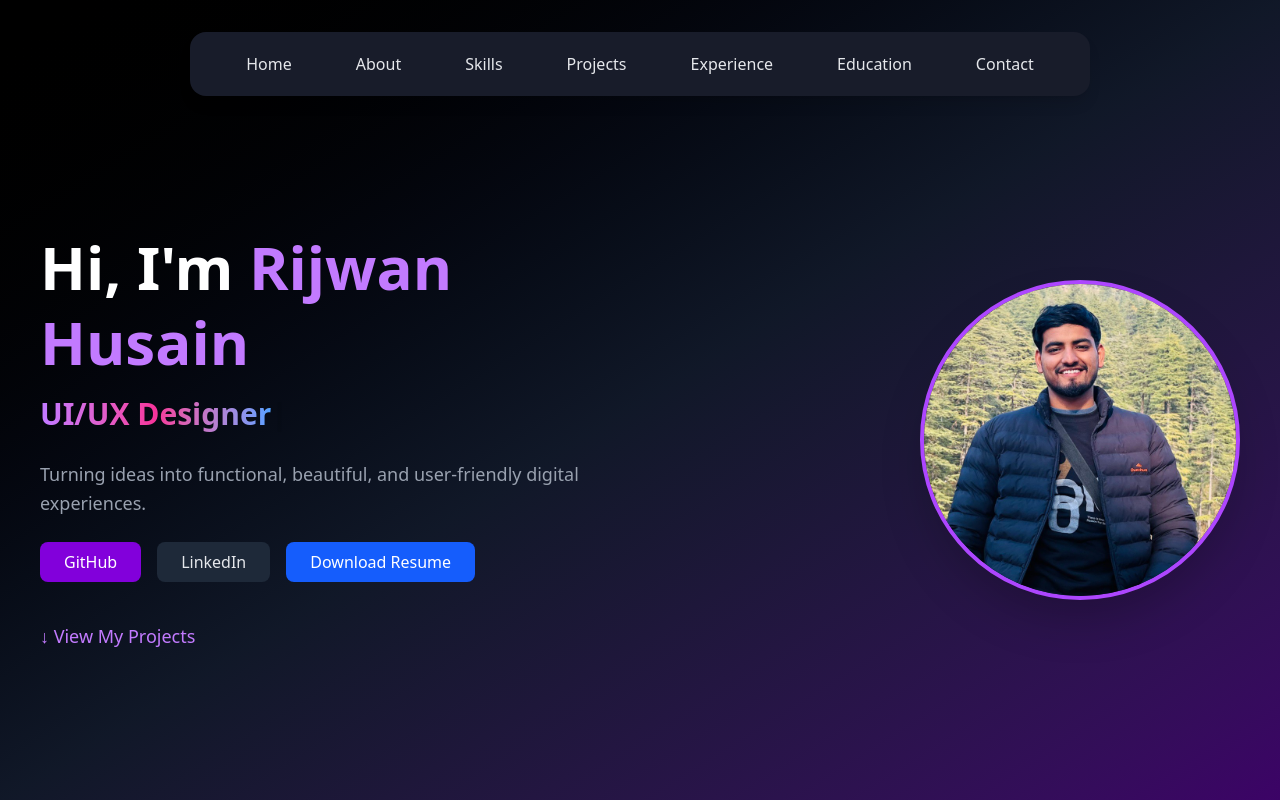
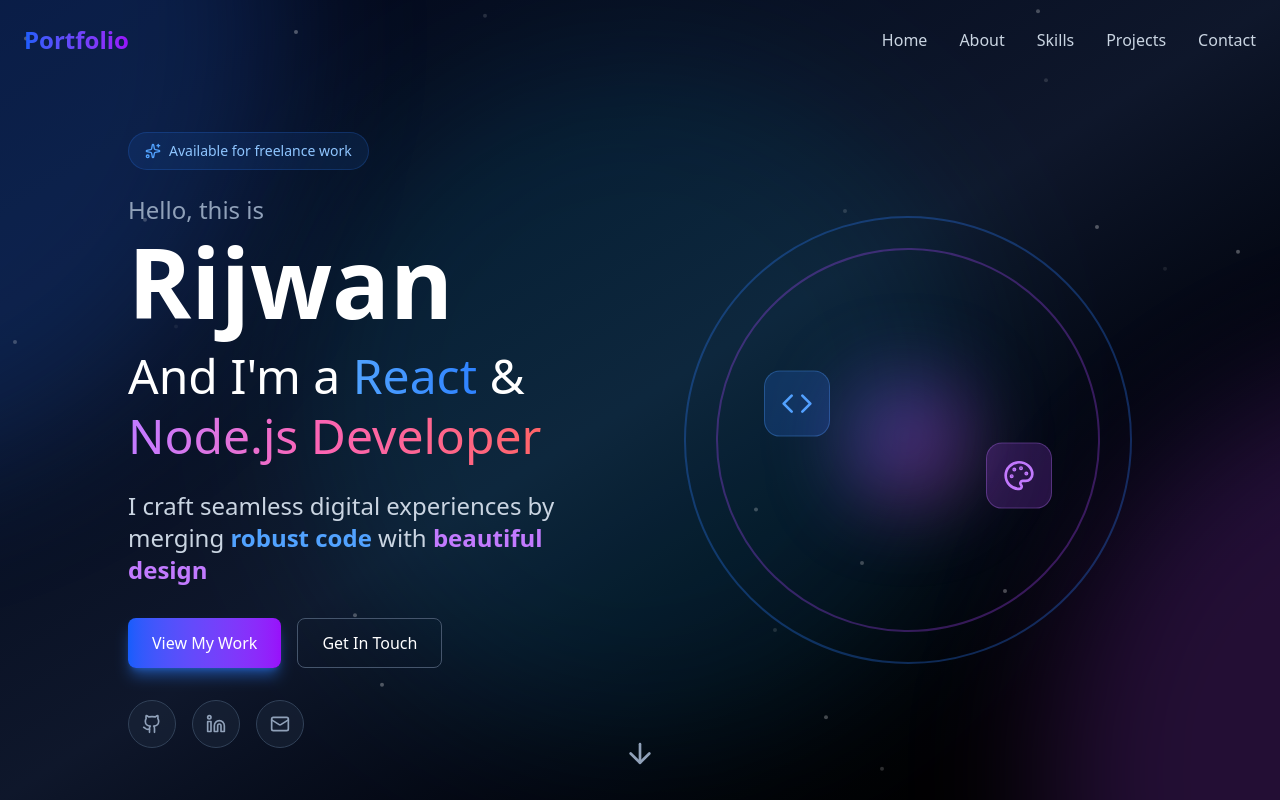
Before and after one commit to rijwanofficials/Portfolio, a React (Vite) app: page / in a window 1280 px wide. Shown: the top 800 px of the page. Built offline with nearby package versions, Linux system fonts and the light colour scheme.

Commit message:
Updated navigation bar to include smooth animations using Framer Motion library.

```diff
--- a/package.json
+++ b/package.json
@@ -11,7 +11,9 @@
   },
   "dependencies": {
     "@tailwindcss/vite": "^4.1.16",
-    "framer-motion": "^12.23.24",
+    "framer-motion": "^12.29.0",
+    "lucide-react": "^0.563.0",
+    "motion": "^12.29.0",
     "react": "^19.1.1",
     "react-dom": "^19.1.1",
     "react-router-dom": "^7.9.5",
--- a/src/App.jsx
+++ b/src/App.jsx
@@ -1,4 +1,3 @@
-import Hero from "./components/Hero";
 import About from "./components/About";
 import Projects from "./components/Projects";
 import Skills from "./components/Skills";
@@ -6,11 +5,16 @@
 import Education from "./components/Education"; // Your new Education component
 import Contact from "./components/Contact";
 import Footer from "./components/Footer";
+import { Hero } from "./components/Hero";
+import { Navbar } from "./components/Navbar";
 
 function App() {
   return (
     <div className="bg-gray-950 min-h-screen scroll-smooth">
       <main>
+        <section id="navbar">
+          <Navbar />
+        </section>
         <section id="hero">
           <Hero />
         </section>
--- a/src/components/Hero.jsx
+++ b/src/components/Hero.jsx
@@ -1,109 +1,214 @@
-import Navbar from "./Navbar";
-import { ReactTyped } from "react-typed";
 import { motion } from "framer-motion";
-import profile from "../assets/profile.jpeg"; // 🔹 Replace with your actual image
+import {
+  Github,
+  Linkedin,
+  Mail,
+  ArrowDown,
+  Code,
+  Palette,
+  Sparkles,
+} from "lucide-react";
 
-export default function Hero() {
+export function Hero() {
+  const scrollToSection = (id) => {
+    const el = document.getElementById(id);
+    el?.scrollIntoView({ behavior: "smooth" });
+  };
+
   return (
     <section
       id="home"
-      className="relative flex flex-col justify-center items-center min-h-[100vh] overflow-hidden bg-gradient-to-br from-black via-gray-900 to-purple-950"
-      aria-label="Hero section introducing Rijwan Husain"
+      className="min-h-screen flex items-center justify-center relative overflow-hidden bg-gradient-to-br from-slate-950 via-slate-900 to-black"
     >
-      {/* Navbar */}
-      <Navbar />
+      {/* Animated background */}
+      <div className="absolute inset-0 overflow-hidden">
+        <motion.div
+          className="absolute -top-1/2 -left-1/2 w-[800px] h-[800px] bg-blue-500/20 rounded-full blur-3xl"
+          animate={{ x: [0, 100, 0], y: [0, 50, 0], scale: [1, 1.2, 1] }}
+          transition={{ duration: 20, repeat: Infinity, ease: "linear" }}
+        />
 
-      {/* Hero Content */}
-      <div className="relative z-20 mt-20 px-4 md:px-10 flex flex-col md:flex-row items-center justify-between gap-12 text-center md:text-left w-full max-w-7xl mx-auto">
-        {/* Left Side - Text Content */}
         <motion.div
-          initial={{ opacity: 0, x: -60 }}
-          animate={{ opacity: 1, x: 0 }}
-          transition={{ duration: 1 }}
-          className="max-w-xl"
+          className="absolute -bottom-1/2 -right-1/2 w-[800px] h-[800px] bg-purple-500/20 rounded-full blur-3xl"
+          animate={{ x: [0, -100, 0], y: [0, -50, 0], scale: [1, 1.1, 1] }}
+          transition={{ duration: 25, repeat: Infinity, ease: "linear" }}
+        />
+
+        <motion.div
+          className="absolute top-1/2 left-1/2 -translate-x-1/2 -translate-y-1/2 w-[600px] h-[600px] bg-cyan-500/10 rounded-full blur-3xl"
+          animate={{ scale: [1, 1.3, 1], rotate: [0, 180, 360] }}
+          transition={{ duration: 30, repeat: Infinity, ease: "linear" }}
+        />
+
+        {/* Particles */}
+        {[...Array(20)].map((_, i) => (
+          <motion.div
+            key={i}
+            className="absolute w-1 h-1 bg-white/30 rounded-full"
+            style={{
+              left: `${Math.random() * 100}%`,
+              top: `${Math.random() * 100}%`,
+            }}
+            animate={{ y: [0, -30, 0], opacity: [0.2, 1, 0.2] }}
+            transition={{
+              duration: 3 + Math.random() * 2,
+              repeat: Infinity,
+              delay: Math.random() * 2,
+            }}
+          />
+        ))}
+      </div>
+
+      <div className="container mx-auto px-6 z-10 pt-20">
+        <div className="max-w-5xl mx-auto grid grid-cols-1 lg:grid-cols-2 gap-12 items-center">
+          {/* LEFT */}
+          <div className="text-center lg:text-left">
+            <motion.div
+              initial={{ opacity: 0, y: 20 }}
+              animate={{ opacity: 1, y: 0 }}
+              transition={{ duration: 0.6 }}
+              className="mb-6"
             >
-          {/* Name */}
-          <h1 className="text-5xl md:text-6xl font-extrabold text-white mb-4 leading-tight">
-            Hi, I'm <span className="text-purple-400">Rijwan Husain</span>
+              <div className="inline-flex items-center gap-2 px-4 py-2 rounded-full bg-blue-500/10 border border-blue-500/20 mb-6">
+                <Sparkles size={16} className="text-blue-400" />
+                <span className="text-sm text-blue-300">
+                  Available for freelance work
+                </span>
+              </div>
+
+              <p className="text-2xl text-slate-400 mb-2">Hello, this is</p>
+
+              <h1 className="text-6xl md:text-7xl lg:text-8xl font-bold text-white mb-4">
+                Rijwan
               </h1>
 
-          {/* Typing Animation */}
-          <div className="text-2xl md:text-3xl mb-6 min-h-[2.5rem] font-semibold">
-            <ReactTyped
-              strings={[
-                " <span class='text-transparent bg-clip-text bg-gradient-to-r from-purple-400 via-pink-500 to-blue-400'>React</span>",
-                " <span class='text-transparent bg-clip-text bg-gradient-to-r from-purple-400 via-pink-500 to-blue-400'>React & Node.js Developer</span>",
-                " <span class='text-transparent bg-clip-text bg-gradient-to-r from-purple-400 via-pink-500 to-blue-400'>UI/UX Designer</span>",
-              ]}
-              typeSpeed={70}
-              backSpeed={40}
-              backDelay={1000}
-              smartBackspace
-              loop
-            />
+              <p className="text-3xl md:text-4xl lg:text-5xl leading-tight">
+                <span className="text-white">And I'm a </span>
+                <span className="bg-gradient-to-r from-blue-400 to-blue-500 bg-clip-text text-transparent">
+                  React{" "}
+                </span>
+                <span className="text-white">& </span>
+                <span className="bg-gradient-to-r from-purple-400 to-pink-400 bg-clip-text text-transparent">
+                  Node.js{" "}
+                </span>
+                <span className="bg-gradient-to-r from-pink-400 to-red-400 bg-clip-text text-transparent">
+                  Developer
+                </span>
+              </p>
+            </motion.div>
+
+            <motion.p
+              className="text-xl md:text-2xl text-slate-300 mb-8"
+              initial={{ opacity: 0, y: 20 }}
+              animate={{ opacity: 1, y: 0 }}
+              transition={{ duration: 0.6, delay: 0.2 }}
+            >
+              I craft seamless digital experiences by merging{" "}
+              <span className="text-blue-400 font-semibold">robust code</span>{" "}
+              with{" "}
+              <span className="text-purple-400 font-semibold">
+                beautiful design
+              </span>
+            </motion.p>
+
+            {/* Buttons */}
+            <motion.div
+              className="flex gap-4 justify-center lg:justify-start mb-8"
+              initial={{ opacity: 0, y: 20 }}
+              animate={{ opacity: 1, y: 0 }}
+              transition={{ duration: 0.6, delay: 0.4 }}
+            >
+              <button
+                onClick={() => scrollToSection("projects")}
+                className="px-6 py-3 rounded-lg bg-gradient-to-r from-blue-600 to-purple-600 text-white shadow-lg shadow-blue-500/50 hover:opacity-90"
+              >
+                View My Work
+              </button>
+
+              <button
+                onClick={() => scrollToSection("contact")}
+                className="px-6 py-3 rounded-lg border border-slate-600 text-white hover:bg-slate-800/50"
+              >
+                Get In Touch
+              </button>
+            </motion.div>
+
+            {/* Socials */}
+            <motion.div
+              className="flex gap-4 justify-center lg:justify-start"
+              initial={{ opacity: 0 }}
+              animate={{ opacity: 1 }}
+              transition={{ delay: 0.6 }}
+            >
+              {[Github, Linkedin, Mail].map((Icon, i) => (
+                <a
+                  key={i}
+                  href="#"
+                  className="w-12 h-12 flex items-center justify-center rounded-full bg-slate-800/50 text-slate-400 hover:text-white border border-slate-700"
+                >
+                  <Icon size={20} />
+                </a>
+              ))}
+            </motion.div>
           </div>
 
-          {/* Tagline */}
-          <p className="text-gray-400 text-lg mb-6 leading-relaxed">
-            Turning ideas into functional, beautiful, and user-friendly digital
-            experiences.
-          </p>
+          {/* RIGHT */}
+          <motion.div
+            className="relative hidden lg:block"
+            initial={{ opacity: 0, scale: 0.8 }}
+            animate={{ opacity: 1, scale: 1 }}
+            transition={{ duration: 0.8, delay: 0.3 }}
+          >
+            <div className="relative w-full aspect-square max-w-md mx-auto">
+              <motion.div
+                className="absolute inset-0 rounded-full border-2 border-blue-500/30"
+                animate={{ rotate: 360 }}
+                transition={{ duration: 20, repeat: Infinity, ease: "linear" }}
+              />
 
-          {/* Buttons */}
-          <div className="flex justify-center md:justify-start gap-4">
-            <a
-              href="https://github.com/rijwanofficials"
-              target="_blank"
-              rel="noreferrer"
-              className="px-6 py-2 bg-purple-700 hover:bg-purple-500 text-white rounded-lg transition transform hover:scale-105 focus:outline-none focus:ring-2 focus:ring-purple-400"
+              <motion.div
+                className="absolute inset-8 rounded-full border-2 border-purple-500/30"
+                animate={{ rotate: -360 }}
+                transition={{ duration: 15, repeat: Infinity, ease: "linear" }}
+              />
+
+              <div className="absolute inset-0 flex items-center justify-center">
+                <div className="relative">
+                  <motion.div
+                    className="absolute -left-20 top-0 p-4 rounded-2xl bg-blue-500/20 border border-blue-400/30"
+                    animate={{ y: [0, -10, 0] }}
+                    transition={{ duration: 3, repeat: Infinity }}
                   >
-              GitHub
-            </a>
-            <a
-              href="https://www.linkedin.com/in/rijwanln/"
-              target="_blank"
-              rel="noreferrer"
-              className="px-6 py-2 bg-gray-800 hover:bg-gray-700 text-gray-200 rounded-lg transition transform hover:scale-105 focus:outline-none focus:ring-2 focus:ring-gray-400"
+                    <Code size={32} className="text-blue-400" />
+                  </motion.div>
+
+                  <motion.div
+                    className="absolute -right-20 bottom-0 p-4 rounded-2xl bg-purple-500/20 border border-purple-400/30"
+                    animate={{ y: [0, 10, 0] }}
+                    transition={{ duration: 3, repeat: Infinity, delay: 1.5 }}
                   >
-              LinkedIn
-            </a>
-            <a
-              href="/src/assets/Rizwan-Resume.pdf"
-              download
-              className="px-6 py-2 bg-blue-600 hover:bg-blue-500 text-white rounded-lg transition transform hover:scale-105 focus:outline-none focus:ring-2 focus:ring-blue-400"
-            >
-              Download Resume
-            </a>
+                    <Palette size={32} className="text-purple-400" />
+                  </motion.div>
+
+                  <div className="w-32 h-32 rounded-full bg-gradient-to-br from-blue-500/40 via-purple-500/40 to-pink-500/40 blur-2xl" />
+                </div>
+              </div>
+            </div>
+          </motion.div>
         </div>
 
-          {/* Scroll Down Link */}
-          <a
-            href="#projects"
-            onClick={(e) => {
-              e.preventDefault();
-              document
-                .querySelector("#projects")
-                .scrollIntoView({ behavior: "smooth" });
-            }}
-            className="mt-10 inline-block text-purple-400 hover:text-purple-300 transition text-lg"
+        {/* Scroll Down */}
+        <motion.div
+          className="absolute bottom-8 left-1/2 -translate-x-1/2"
+          animate={{ y: [0, 10, 0] }}
+          transition={{ duration: 2, repeat: Infinity }}
         >
-            ↓ View My Projects
-          </a>
-        </motion.div>
-
-        {/* Right Side - Profile Image */}
-        <motion.div
-          initial={{ opacity: 0, x: 60 }}
-          animate={{ opacity: 1, x: 0 }}
-          transition={{ duration: 1 }}
-          className="flex-shrink-0"
+          <button
+            onClick={() => scrollToSection("about")}
+            className="text-slate-400 hover:text-white"
           >
-          <img
-            src={profile}
-            alt="Profile picture of Rijwan Husain"
-            loading="lazy"
-            className="w-64 h-64 md:w-80 md:h-80 rounded-full border-4 border-purple-500 shadow-2xl object-cover"
-          />
+            <ArrowDown size={32} />
+          </button>
         </motion.div>
       </div>
     </section>
--- a/src/components/Navbar.jsx
+++ b/src/components/Navbar.jsx
@@ -1,27 +1,82 @@
-const navLinks = [
-  { to: "#home", label: "Home" },
-  { to: "#about", label: "About" },
-  { to: "#skills", label: "Skills" },
-  { to: "#projects", label: "Projects" },
-  { to: "#experience", label: "Experience" },
-  { to: "#education", label: "Education" },
-  { to: "#contact", label: "Contact" },
-];
+import { useState, useEffect } from 'react';
+import { motion, useScroll } from 'motion/react';
+import { Menu, X } from 'lucide-react';
 
-export default function Navbar() {
+const links = ['home', 'about', 'skills', 'projects', 'contact'];
+
+export const Navbar = () => {
+  const [open, setOpen] = useState(false);
+  const [scrolled, setScrolled] = useState(false);
+  const { scrollY } = useScroll();
+
+  useEffect(() => {
+    const unsub = scrollY.on('change', (y) => {
+      setScrolled(y > 50);
+    });
+    return () => unsub();
+  }, [scrollY]);
+
+  const goTo = (id) => {
+    document.getElementById(id)?.scrollIntoView({ behavior: 'smooth' });
+    setOpen(false);
+  };
+
   return (
-    <nav className="fixed top-8 w-full flex justify-center z-30">
-      <div className="bg-[#181C2A] bg-opacity-80 rounded-2xl px-8 py-3 flex gap-4 shadow-lg">
-        {navLinks.map((link) => (
-          <a
-            key={link.to}
-            href={link.to}
-            className="px-6 py-2 rounded-lg font-medium text-gray-200 transition-all hover:text-purple-400 hover:bg-gray-800"
-          >
-            {link.label}
-          </a>
-        ))}
+    <motion.nav
+      initial={{ y: -80 }}
+      animate={{ y: 0 }}
+      className={`fixed top-0 w-full z-50 transition ${
+        scrolled
+          ? 'bg-slate-900/80 backdrop-blur shadow-lg'
+          : 'bg-transparent'
+      }`}
+    >
+      <div className="container mx-auto px-6 h-20 flex items-center justify-between">
+        {/* Logo */}
+        <span
+          onClick={() => goTo('home')}
+          className="text-2xl font-bold cursor-pointer bg-gradient-to-r from-blue-600 to-purple-600 bg-clip-text text-transparent"
+        >
+          Portfolio
+        </span>
+
+        {/* Desktop */}
+        <div className="hidden md:flex gap-8">
+          {links.map((id) => (
+            <button
+              key={id}
+              onClick={() => goTo(id)}
+              className="text-slate-300 hover:text-blue-400"
+            >
+              {id.charAt(0).toUpperCase() + id.slice(1)}
+            </button>
+          ))}
+        </div>
+
+        {/* Mobile Toggle */}
+        <button
+          onClick={() => setOpen(!open)}
+          className="md:hidden text-slate-300 hover:text-blue-400"
+          aria-label="Toggle menu"
+        >
+          {open ? <X size={24} /> : <Menu size={24} />}
+        </button>
       </div>
-    </nav>
+
+      {/* Mobile Menu */}
+      {open && (
+        <div className="md:hidden px-6 pb-6">
+          {links.map((id) => (
+            <button
+              key={id}
+              onClick={() => goTo(id)}
+              className="block py-2 text-slate-300 hover:text-blue-400"
+            >
+              {id.charAt(0).toUpperCase() + id.slice(1)}
+            </button>
+          ))}
+        </div>
+      )}
+    </motion.nav>
   );
 }
```
Also changed, not shown: 1 other file (tests, documents, lock files or other folders). Lines whose indentation alone changed are shown as unchanged.
